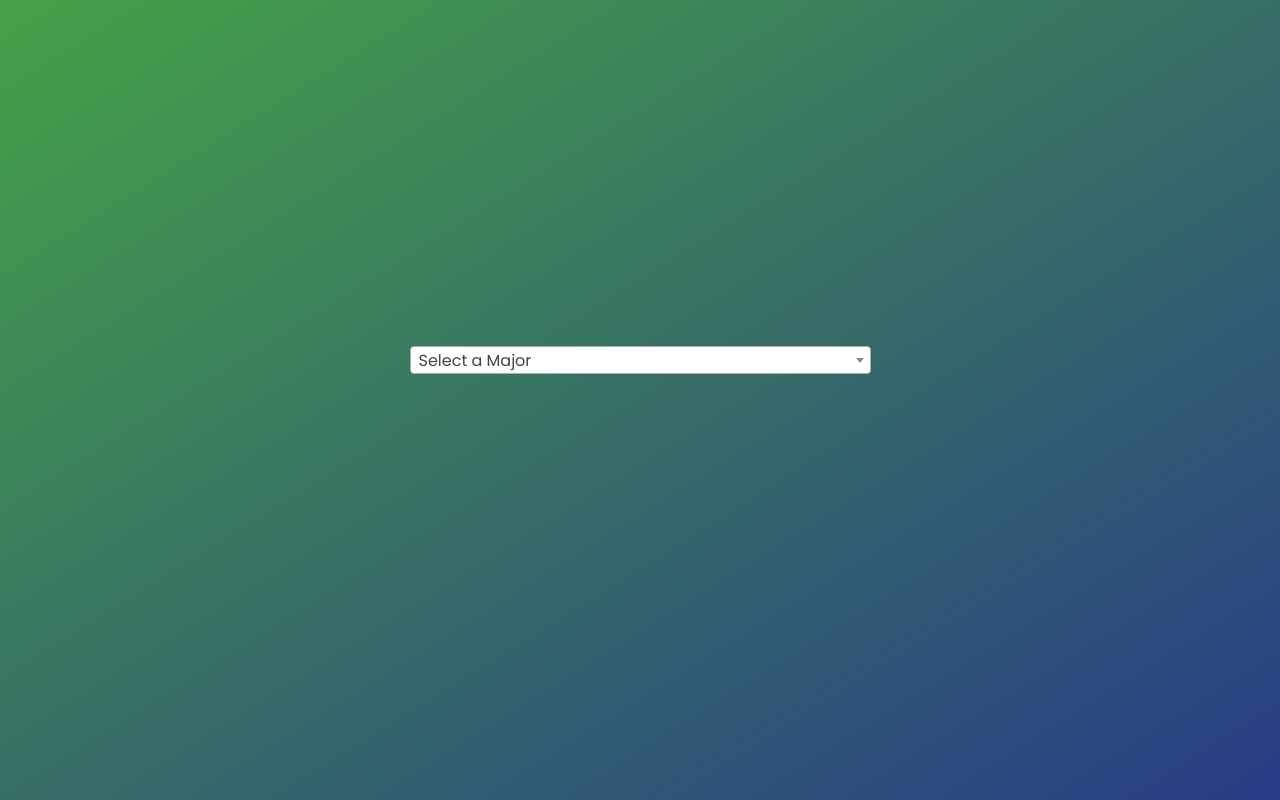
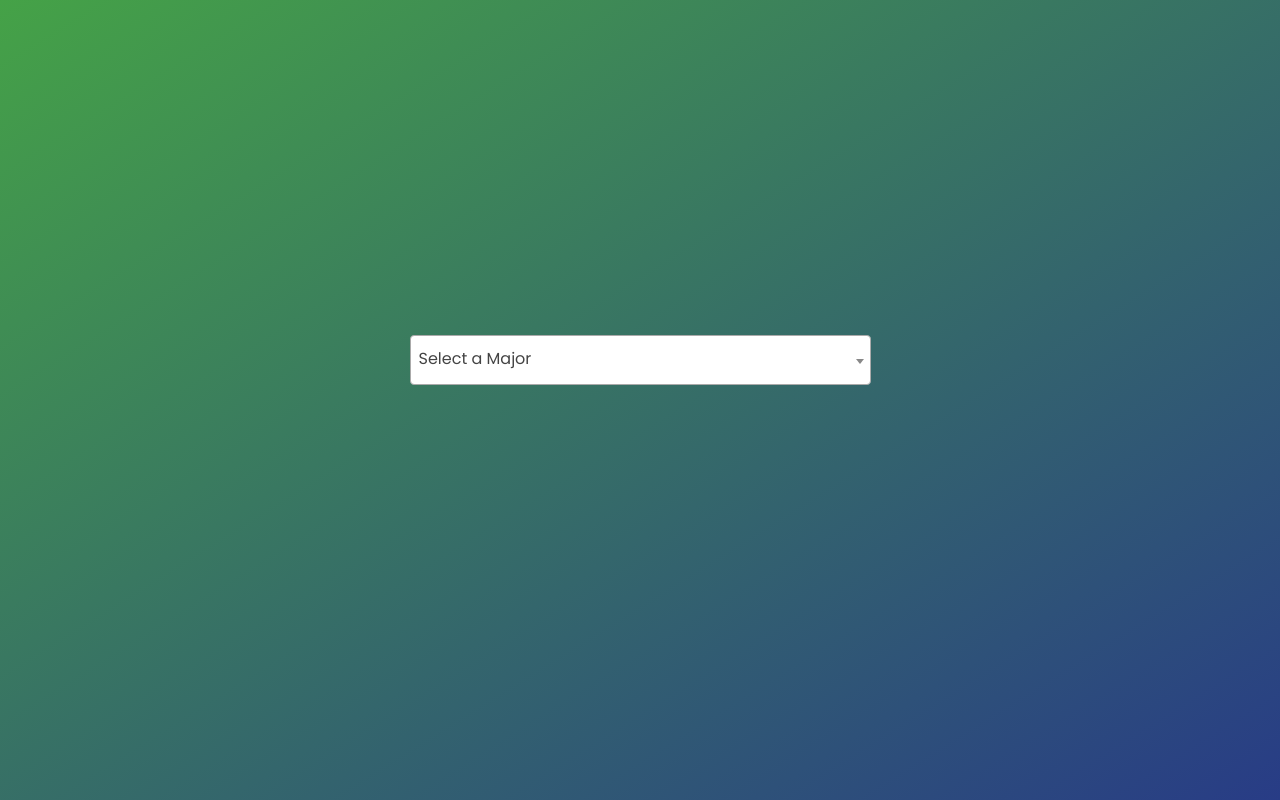
Before and after one commit to asecco/MSU-Majors, a plain HTML site: page index.html in a window 1280 px wide. Drawn offline with nearby package versions, Linux system fonts and the light colour scheme.

Commit message:
Fixed images and added css file for select2 element

```diff
--- /dev/null
+++ b/css/select2.css
@@ -0,0 +1,9 @@
+.select2-selection__rendered {
+    line-height: 46px !important;
+}
+.select2-container .select2-selection--single {
+    height: 50px !important;
+}
+.select2-selection__arrow {
+    height: 49px !important;
+}
--- a/index.html
+++ b/index.html
@@ -8,6 +8,8 @@
     <meta name="Andrew Secco" content="MSU Programs">
     <link href="https://fonts.googleapis.com/css?family=Poppins:300,400" rel="stylesheet" />
     <link href="css/main.css" rel="stylesheet" />
+    <link href="css/select2.css" rel="stylesheet" />
+    <link rel="icon" href="/favicon.ico" type="image/x-icon" />
     <script src="https://ajax.googleapis.com/ajax/libs/jquery/3.5.1/jquery.min.js"></script>
     <link href="https://cdnjs.cloudflare.com/ajax/libs/select2/4.0.3/css/select2.min.css" rel="stylesheet" />
     <script src="https://cdnjs.cloudflare.com/ajax/libs/select2/4.0.3/js/select2.min.js"></script>
```
Also changed, not shown: favicon.ico (added), images/accounting.jpg (added), 2 other files.
